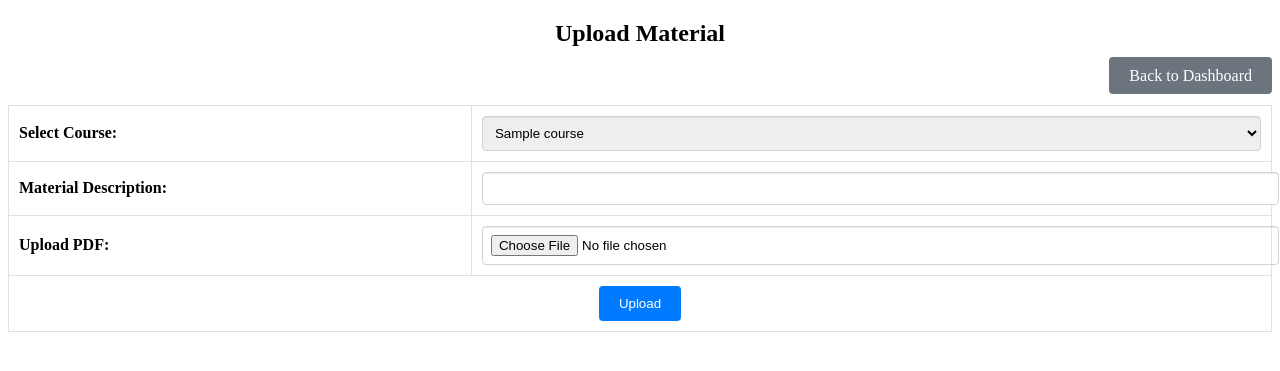
After one commit to divyaantonty/virtual_classroom, a Django app: page /upload_material/ in a window 1280 px wide. The commit adds this page. Shown: the top 371 px of the page. Run offline with Django 5.2, Linux system fonts and the light colour scheme; tables that the repository leaves empty hold one stand-in row (values such as "Sample post"); parts of the project's set-up code (start-up, migrations or seed data) failed here and were passed over.

Commit message:
upload_material

```diff
--- a/myApp/models.py
+++ b/myApp/models.py
@@ -127,3 +127,14 @@ class ClassSchedule(models.Model):
 
     def __str__(self):
         return f"{self.class_name} ({self.course}) by {self.teacher.username} on {self.date}"
+
+
+class Material(models.Model):
+    teacher = models.ForeignKey(Teacher, on_delete=models.CASCADE)
+    course = models.ForeignKey(Course, on_delete=models.CASCADE)
+    file = models.FileField(upload_to='materials/')
+    description = models.CharField(max_length=255)
+    uploaded_at = models.DateTimeField(auto_now_add=True)
+
+    def __str__(self):
+        return self.description
--- a/myApp/templates/teacher_dashboard.html
+++ b/myApp/templates/teacher_dashboard.html
@@ -123,7 +123,7 @@
                         <a href="#">Create Assignments</a>
                     </div>
                     <div class="feature-box">
-                        <a href="#">Upload Study Materials</a>
+                        <a href="{% url 'upload_material' %}">Upload Study Materials</a>
                     </div>
                     <div class="feature-box">
                         <a href="#">Make Discussion Forum</a>
--- /dev/null
+++ b/myApp/templates/upload_material.html
@@ -0,0 +1,121 @@
+
+{% block content %}
+<!DOCTYPE html>
+<html lang="en">
+<head>
+    <meta charset="UTF-8">
+    <meta name="viewport" content="width=device-width, initial-scale=1.0">
+    <title>Upload Material - Teacher</title>
+    <script type="text/javascript">
+        function preventBack() {
+            window.history.forward();
+        }
+
+        setTimeout("preventBack()", 0);
+
+        window.onunload = function () { null };
+    </script>
+
+<div class="container">
+    <h2 style="text-align: center;">Upload Material</h2>
+
+    <div style="text-align: right; margin-bottom: 20px;">
+        <a href="{% url 'teacher_dashboard' %}" class="btn btn-secondary">Back to Dashboard</a>
+    </div>
+
+    <form method="POST" enctype="multipart/form-data">
+        {% csrf_token %}
+        <table class="upload-material-table">
+            <tr>
+                <td>
+                    <label for="course">Select Course:</label>
+                </td>
+                <td>
+                    <select name="course" id="course" required>
+                        {% for course in courses %}
+                            <option value="{{ course.id }}">{{ course.course_name }}</option>
+                        {% endfor %}
+                    </select>
+                </td>
+            </tr>
+            <tr>
+                <td>
+                    <label for="description">Material Description:</label>
+                </td>
+                <td>
+                    <input type="text" name="description" id="description" required>
+                </td>
+            </tr>
+            <tr>
+                <td>
+                    <label for="file">Upload PDF:</label>
+                </td>
+                <td>
+                    <input type="file" name="file" id="file" accept=".pdf" required>
+                </td>
+            </tr>
+            <tr>
+                <td colspan="2" style="text-align: center;"> <!-- Center align the button -->
+                    <button type="submit" class="btn btn-primary">Upload</button>
+                </td>
+            </tr>
+        </table>
+    </form>
+</div>
+
+<style>
+    .upload-material-table {
+        width: 100%; /* Full width for the table */
+        border-collapse: collapse; /* Remove gaps between table cells */
+        margin-top: 20px; /* Space above the table */
+    }
+
+    .upload-material-table td {
+        padding: 10px; /* Space within each cell */
+        border: 1px solid #dee2e6; /* Border for each cell */
+        vertical-align: middle; /* Center align the content vertically */
+    }
+
+    .upload-material-table label {
+        font-weight: bold; /* Make labels bold */
+    }
+
+    .upload-material-table select,
+    .upload-material-table input[type="text"],
+    .upload-material-table input[type="file"] {
+        width: 100%; /* Full width for inputs */
+        padding: 8px; /* Space within the input fields */
+        border: 1px solid #ced4da; /* Border for input fields */
+        border-radius: 4px; /* Rounded corners */
+        box-shadow: inset 0 1px 1px rgba(0,0,0,.075); /* Inner shadow effect */
+    }
+
+    .upload-material-table button {
+        padding: 10px 20px; /* Space inside the button */
+        background-color: #007bff; /* Button background color */
+        color: white; /* Button text color */
+        border: none; /* Remove border */
+        border-radius: 4px; /* Rounded corners */
+        cursor: pointer; /* Pointer cursor on hover */
+        transition: background-color 0.3s; /* Smooth transition for hover effect */
+    }
+
+    .upload-material-table button:hover {
+        background-color: #0056b3; /* Darker shade on hover */
+    }
+
+    .btn-secondary {
+        padding: 10px 20px; /* Space inside the button */
+        background-color: #6c757d; /* Secondary button color */
+        color: white; /* Button text color */
+        border: none; /* Remove border */
+        border-radius: 4px; /* Rounded corners */
+        text-decoration: none; /* Remove underline from link */
+        transition: background-color 0.3s; /* Smooth transition for hover effect */
+    }
+
+    .btn-secondary:hover {
+        background-color: #5a6268; /* Darker shade on hover */
+    }
+</style>
+{% endblock %}
--- a/myApp/urls.py
+++ b/myApp/urls.py
@@ -49,6 +49,7 @@ urlpatterns = [
     path('teacher_dashboard/', views.teacher_dashboard, name='teacher_dashboard'),
     path('schedule-class/', views.schedule_class, name='schedule_class'),
     path('view_profile/', views.view_profile, name='view_profile'),
+    path('upload_material/', views.upload_material, name='upload_material'),
 
     path('parent_dashboard/', views.parent_dashboard, name='parent_dashboard'),
     path('view-class-schedule/', views.view_class_schedule, name='view_class_schedule'),
--- a/myApp/views.py
+++ b/myApp/views.py
@@ -793,3 +793,46 @@ def teacher_updateprofile(request):
 
     context = {'teacher': teacher}
     return render(request, 'teacher_updateprofile.html', context)
+
+from django.shortcuts import render, redirect, get_object_or_404
+from .models import Material, Course, Teacher
+
+def upload_material(request):
+    if request.method == 'POST':
+        course_id = request.POST.get('course')  # Get course from POST data
+        description = request.POST.get('description')  # Get description from POST data
+        file = request.FILES.get('file')  # Get the uploaded file
+
+        # Ensure a course and file are provided
+        if course_id and file:
+            course = Course.objects.get(id=course_id)
+
+            # Retrieve the teacher from the session
+            teacher_id = request.session.get('teacher_id')
+            if teacher_id:
+                teacher = get_object_or_404(Teacher, id=teacher_id)  # Fetch teacher using session ID
+
+                # Create a new Material instance
+                Material.objects.create(
+                    teacher=teacher,  # Use the logged-in teacher from session
+                    course=course,
+                    file=file,
+                    description=description
+                )
+                return redirect('teacher_dashboard')  # Redirect to dashboard after upload
+
+    # Fetch the list of courses to display in the form
+    courses = Course.objects.all()
+
+    return render(request, 'upload_material.html', {'courses': courses})
+
+
+
+
+from django.shortcuts import render
+from .models import Material
+
+def view_materials(request):
+    user_course = request.user.course  # Assuming the user model has a course field
+    materials = Material.objects.filter(course=user_course)
+    return render(request, 'view_materials.html', {'materials': materials})
--- a/myproject/settings.py
+++ b/myproject/settings.py
@@ -3,6 +3,8 @@ from pathlib import Path
 
 # Build paths inside the project like this: BASE_DIR / 'subdir'.
 BASE_DIR = Path(__file__).resolve().parent.parent
+MEDIA_URL = '/media/'
+MEDIA_ROOT = os.path.join(BASE_DIR, 'media')
 
 # Quick-start development settings - unsuitable for production
 SECRET_KEY = 'django-insecure-k=ah64yxejvl%6*uih0nscqb5_v-bwod7+e7s+4^83^e1dv05+'
```
Also changed, not shown: myApp/migrations/0022_material.py (added), 3 other files.
